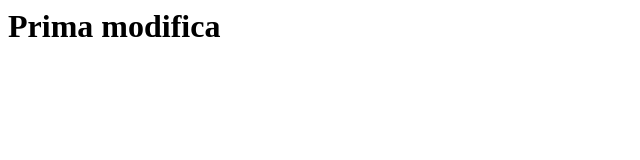
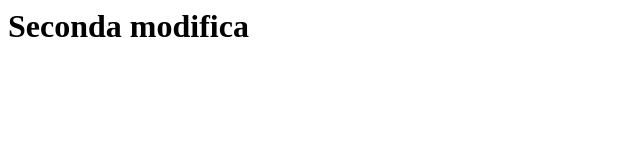
Before and after one commit to Nintendomi/sample-project, a plain HTML site: page index.html in a window 1280 px wide. Shown: the whole page, without its empty margins (0-640 px from the left). Drawn offline with Linux system fonts and the light colour scheme.

Commit message:
Seconda modifica

```diff
--- a/index.html
+++ b/index.html
@@ -3,6 +3,6 @@
         <title>Sample Project</title>
     </head>
     <body>
-        <h1>Prima modifica</h1>
+        <h1>Seconda modifica</h1>
     </body>
 </html>
```
